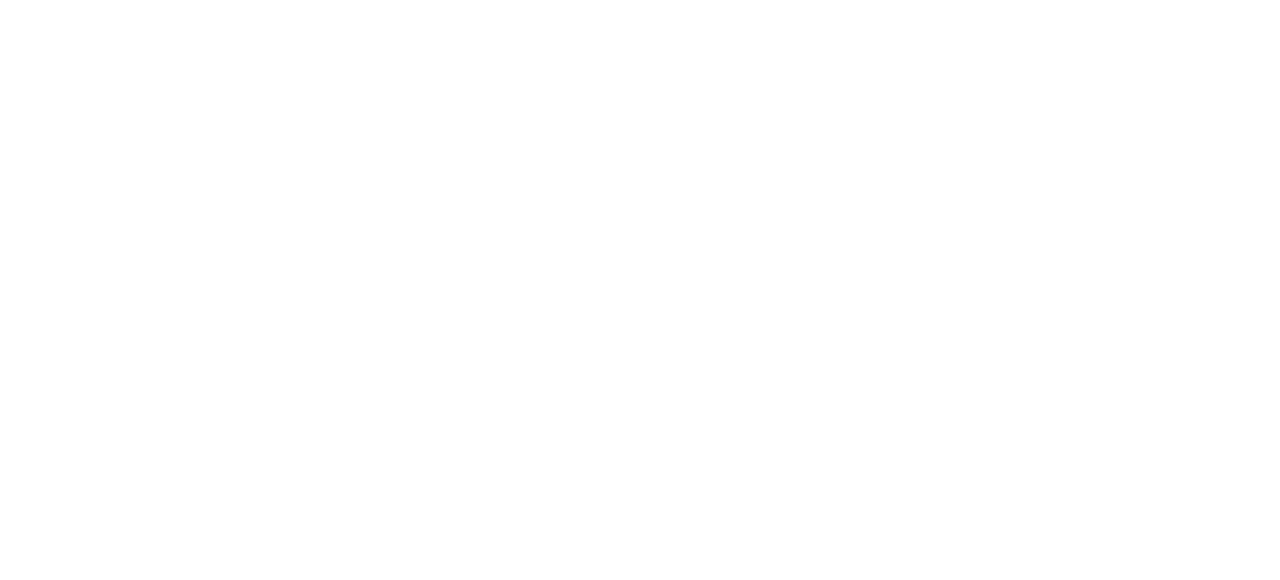
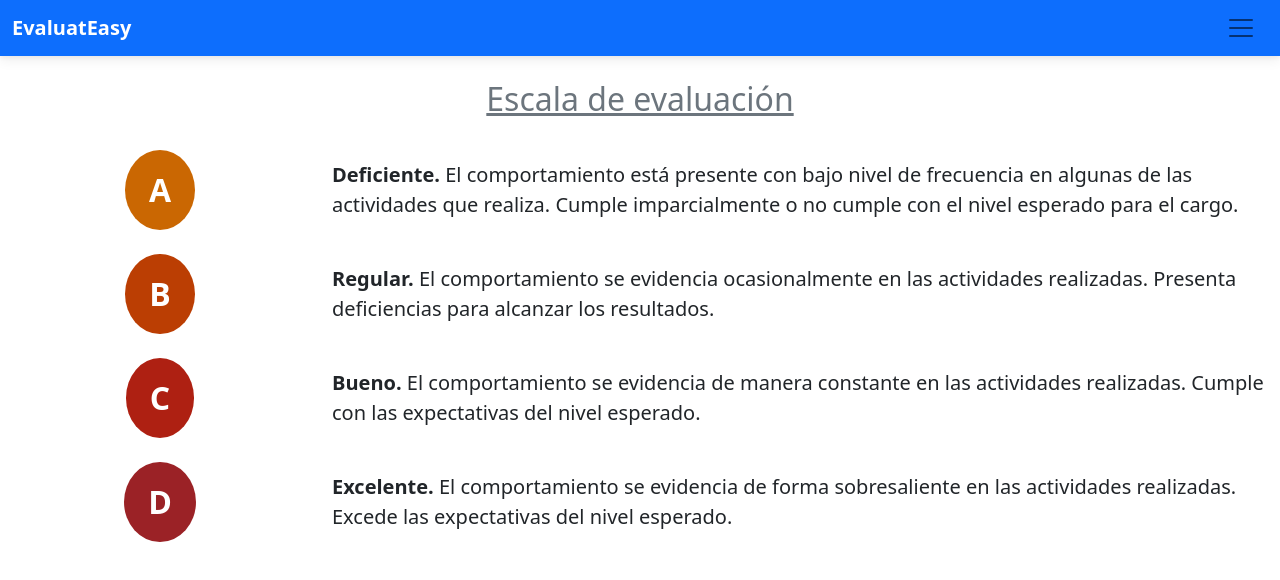
Before and after one commit to Juandiego001/EvaluatEasy, a React (Create React App) app: page /evaluaciones-trabajadores in a window 1280 px wide. Before the commit this address had no page. Shown: the top 580 px of the page. Built offline with nearby package versions, Linux system fonts and the light colour scheme.

Commit message:
Pagina de Evaluaciones y/o Escala de evaluaciones terminada (para trabajadores)

```diff
--- a/src/App.js
+++ b/src/App.js
@@ -14,10 +14,18 @@
 import ConfiguracionGerentes from './pages/ConfiguracionGerentes/ConfiguracionGerentes';
 import EstadoTrabajadoresGerentes from './pages/EstadoTrabajadoresGerentes/EstadoTrabajadoresGerentes';
 
-const App=() => {
+// Diferentes secciones (Trabajadores)
+import ConfiguracionTrabajadores from './pages/ConfiguracionTrabajadores/ConfiguracionTrabajadores';
+import EvaluacionesTrabajadores from './pages/EvaluacionesTrabajadores/EvaluacionesTrabajadores';
+
+const App = () => {
   return (
     <BrowserRouter>
       <Routes>
+        {/* Homes */}
+        <Route path="/home-auxiliar" element={<HomeAuxiliar />} />
+        <Route path="/home-trabajadores" element={<HomeTrabajadores />} />
+
         {/* Secciones de Gerentes */}
         {/* Para ir a ver el dashboard sencillamente accede al home gerentes ya que es lo primero que el gerente va a ver cuando inicie sesión */}
         <Route path="/" element={<Login />} />
@@ -27,9 +35,9 @@
         <Route path="/evaluaciones" element={<Evaluaciones></Evaluaciones>} />
         <Route path="/estado-trabajadores-gerentes" element={<EstadoTrabajadoresGerentes />} />
 
-        {/* Homes */}
-        <Route path="/home-auxiliar" element={<HomeAuxiliar />} />
-        <Route path="/home-trabajadores" element={<HomeTrabajadores />} />
+        {/* Secciones de Trabajadores */}
+        <Route path="/configuracion-trabajadores" element={<ConfiguracionTrabajadores />} />
+        <Route path="/evaluaciones-trabajadores" element={<EvaluacionesTrabajadores />} />
       </Routes>
     </BrowserRouter>
   );
--- a/src/components/Menu/Menu.js
+++ b/src/components/Menu/Menu.js
@@ -65,8 +65,8 @@
               <Offcanvas.Body className="bg-primary text-white">
                 <Nav className="justify-content-end flex-grow-1 pe-3 text-white">
                     <NavLink className="nav-link active text-white" aria-current="page" to="/home-trabajadores">Inicio</NavLink>
-                    <NavLink className="nav-link active text-white" to="/evaluacion">Evaluación</NavLink>
-                    <NavLink className="nav-link active text-white" to="/coevaluacion">Coevaluación</NavLink>
+                    <NavLink className="nav-link active text-white" to="/evaluaciones-trabajadores">Evaluación</NavLink>
+                    <NavLink className="nav-link active text-white" to="/coevaluaciones-trabajadores">Coevaluación</NavLink>
                     <NavLink className="nav-link active text-white" to="/configuracion-trabajadores">Configuración</NavLink>
                 </Nav>
               </Offcanvas.Body>
--- a/src/pages/EvaluacionesEmpleados/EvaluacionesEmpleados.module.css
+++ /dev/null
@@ -1 +0,0 @@
-.EvaluacionesEmpleados {}
--- /dev/null
+++ b/src/pages/EvaluacionesTrabajadores/EvaluacionesTrabajadores.js
@@ -0,0 +1,106 @@
+import React from 'react';
+import PropTypes from 'prop-types';
+import styles from './EvaluacionesTrabajadores.module.css';
+import Menu from '../../components/Menu/Menu';
+
+// React-bootstrap
+import Container from 'react-bootstrap/Container';
+import Row from 'react-bootstrap/Row';
+import Col from 'react-bootstrap/Col';
+
+// Cookies
+import { useCookies } from 'react-cookie';
+
+
+const EvaluacionesTrabajadores = (props) => {
+
+
+
+  return (
+    <Container className="p-0" fluid>
+      <Menu />
+
+      <Container className="alig-items-center" fluid>
+        {/* Recordar que las escalas de evaluación son diferentes a los estados de los empleados */}
+        {/* Es decir, las escalas de evaluación van desde A hasta D (4 valores) */}
+        {/* Mientras que los estados son 5, donde el 5 es cuando se ha finalizado todo el proceso */}
+        <Row>
+          <Col className="text-center py-4 text-secondary">
+            <h2>
+              <u>
+                Escala de evaluación
+              </u>
+            </h2>
+          </Col>
+        </Row>
+
+        <Row className="mb-4">
+          <Col className="col-3 d-flex justify-content-center align-items-center">
+            <div className={styles.EscalaA + " " + "fs-2 rounded-circle px-4 py-3"}>
+              <span>A</span>
+            </div>
+          </Col>
+          <Col className="col-9 d-flex align-items-center">
+            <p className="text-break fs-5 m-0">
+              <b>Deficiente. </b>
+              El comportamiento está presente con bajo nivel de frecuencia en algunas de las actividades que realiza.
+              Cumple imparcialmente o no cumple con el nivel esperado para el cargo.
+            </p>
+          </Col>
+        </Row>
+
+        <Row className="mb-4">
+          <Col className="col-3 d-flex justify-content-center align-items-center">
+            <div className={styles.EscalaB + " " + "fs-2 rounded-circle px-4 py-3"}>
+              <span>B</span>
+            </div>
+          </Col>
+          <Col className="col-9 d-flex justify-content-center align-items-center">
+            <p className="text-break fs-5 m-0">
+              <b>Regular. </b>
+              El comportamiento se evidencia ocasionalmente en las actividades realizadas.
+              Presenta deficiencias para alcanzar los resultados.
+            </p>
+          </Col>
+        </Row>
+
+        <Row className="mb-4">
+          <Col className="col-3 d-flex justify-content-center align-items-center">
+            <div className={styles.EscalaC + " " + "fs-2 rounded-circle px-4 py-3"}>
+              <span>C</span>
+            </div>
+          </Col>
+          <Col className="col-9 d-flex justify-content-center align-items-center">
+            <p className="text-break fs-5 m-0">
+              <b>Bueno. </b>
+              El comportamiento se evidencia de manera constante en las actividades realizadas.
+              Cumple con las expectativas del nivel esperado.
+            </p>
+          </Col>
+        </Row>
+
+        <Row className="mb-4">
+          <Col className="col-3 d-flex justify-content-center align-items-center">
+            <div className={styles.EscalaD + " " + "fs-2 rounded-circle px-4 py-3"}>
+              <span>D</span>
+            </div>
+          </Col>
+          <Col className="col-9 d-flex justify-content-center align-items-center">
+            <p className="text-break fs-5 m-0">
+              <b>Excelente. </b>
+              El comportamiento se evidencia de forma sobresaliente en las actividades realizadas.
+              Excede las expectativas del nivel esperado.
+            </p>
+          </Col>
+        </Row>
+      </Container>
+
+    </Container>
+  )
+};
+
+EvaluacionesTrabajadores.propTypes = {};
+
+EvaluacionesTrabajadores.defaultProps = {};
+
+export default EvaluacionesTrabajadores;
--- /dev/null
+++ b/src/pages/EvaluacionesTrabajadores/EvaluacionesTrabajadores.module.css
@@ -0,0 +1,23 @@
+.EscalaA {
+    background-color: #CA6702;
+}
+
+.EscalaB {
+    background-color: #BB3E03;
+}
+
+.EscalaC {
+    background-color: #AE2012;
+}
+
+.EscalaD {
+    background-color: #9B2226;
+}
+
+.EscalaA, .EscalaB, .EscalaC, .EscalaD {
+    justify-content: center;
+    align-items: center;
+    text-align: center;
+    color: white;
+    font-weight: bold;
+}
--- a/src/pages/HomeTrabajadores/HomeTrabajadores.js
+++ b/src/pages/HomeTrabajadores/HomeTrabajadores.js
@@ -1,4 +1,5 @@
 import React, { useEffect, useState } from 'react';
+import { useNavigate } from 'react-router-dom';
 import PropTypes from 'prop-types';
 import styles from './HomeTrabajadores.module.css';
 import Menu from '../../components/Menu/Menu';
@@ -19,7 +20,16 @@
 
 const HomeTrabajadores = (props) => {
 
+  const navigate = useNavigate();
   const [cookies, setCookies] = useCookies(['correo', 'nombres', 'apellidos']);
+
+  function irEvaluacion() {
+    navigate('/evaluaciones-trabajadores');
+  }
+
+  function irConfiguracion() {
+    navigate('/configuracion-trabajadores');
+  }
 
   return (
     <Container className="px-0" fluid>
@@ -28,7 +38,7 @@
       <Container fluid>
         <Row>
           <Col className="text-center col-md-6 p-5">
-            <Button variant="outline-success" size="lg" className="text-capitalize">
+            <Button variant="outline-success" size="lg" className="text-capitalize" onClick={irEvaluacion}>
               {/* Contenedor para mostrar la opción de dirigirse a las evaluaciones asignadas */}
               <div>
                 <FontAwesomeIcon className="display-1" icon={faMagnifyingGlassChart} />
```
Also changed, not shown: src/pages/EvaluacionesEmpleados/EvaluacionesEmpleados.js (deleted, +0 -15 lines).
